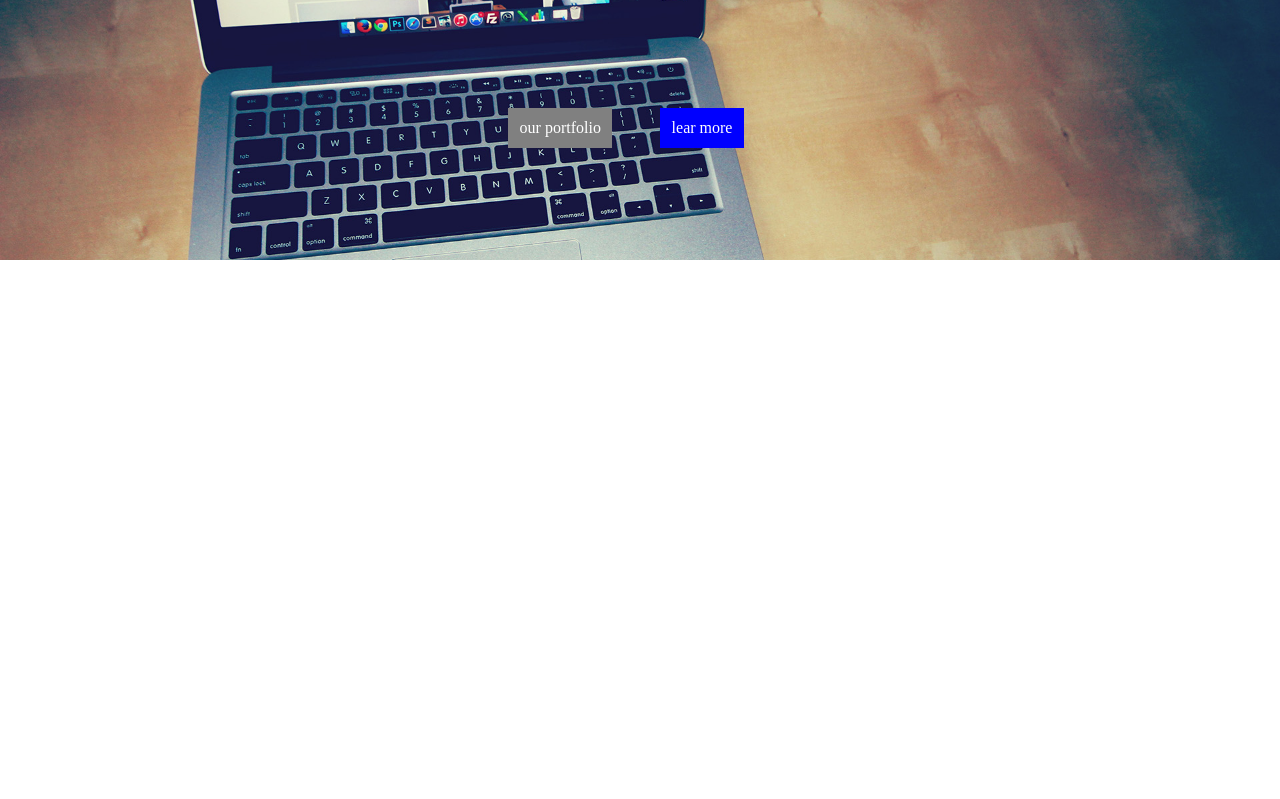
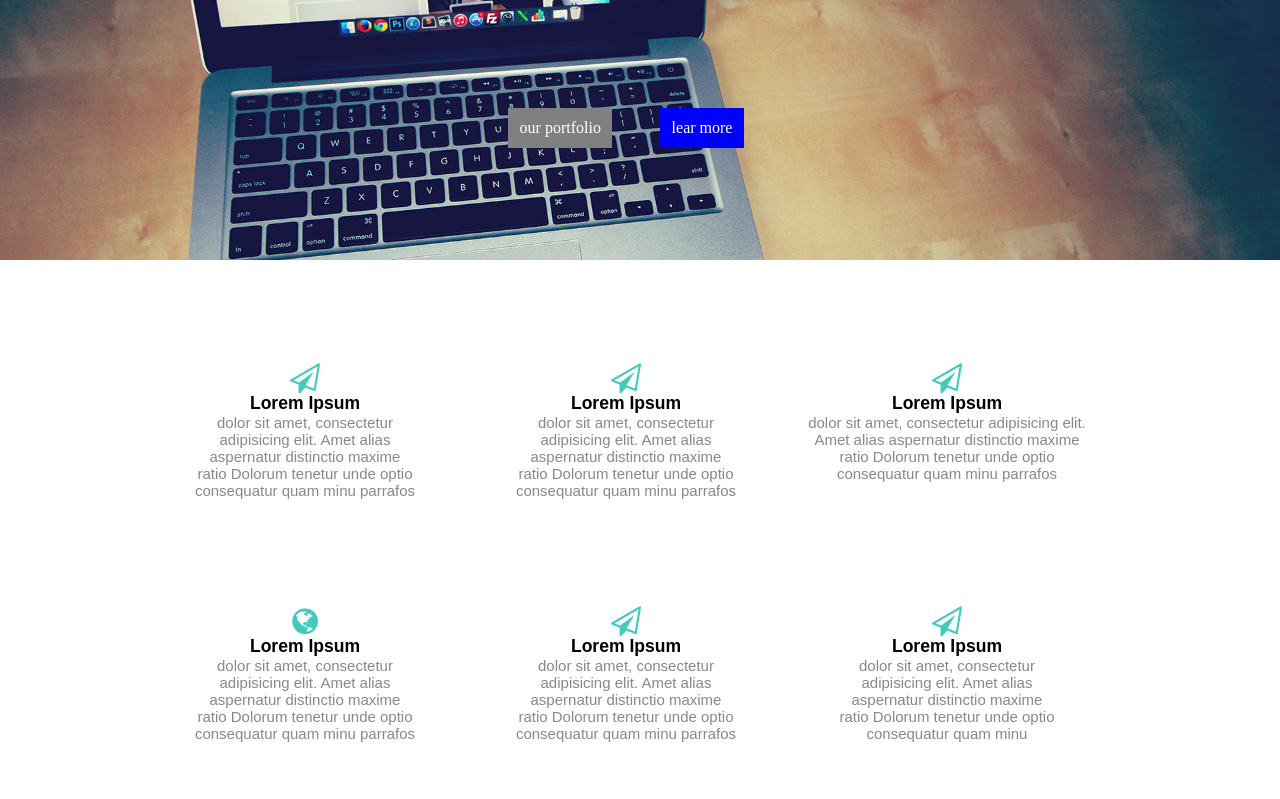
Before and after one commit to sandrafp/primes, a plain HTML site: page index.html in a window 1280 px wide. Shown: the part 366-1165 px from the top of the page. Before the commit the page ends 800 px from the top, so only its background shows below. Drawn offline with Linux system fonts and the light colour scheme; files that its build step writes are made by us from their sources.

Commit message:
segunda parte html by mitzy

```diff
--- a/css/main.css
+++ b/css/main.css
@@ -37,20 +37,32 @@ h1{
 	margin-bottom: 4%;
 }
 
-.out, .lear{
+.out, .lear {
 	display: inline-block;
 	margin-top: 10%;
 	padding: 1%;
 
 }
-.out:hover, .lear:hover{
+.out:hover, .lear:hover {
 	background-color: #0dc0c0;
 }
-.out{
+.out {
 	background-color: gray;
 	margin-right: 4%;
 }
 
-.lear{
+.lear {
 	background-color: blue;
 }
+.parte1 {
+	font-family: Arial;
+	font-size: 15px;
+	padding: 50px;
+}
+.parrafo {
+	padding-left: 50px;
+	padding-right: 50px;
+}
+.fa {
+	color: #40CBBD;
+}
--- a/index.html
+++ b/index.html
@@ -57,9 +57,58 @@
 					</div>
 			</div>
 		</header>
-		<section class="parte1">
-
-
-		</section>
+		<section class="container parte1 text-center">
+    	<div class="row pd-5">
+      		<div class="col-4 parrafo">
+		        <i class="fa fa-paper-plane-o fa-2x"></i>
+		        <h3>Lorem Ipsum</h3>
+		        <p class="text-gray" >
+		         	dolor sit amet, consectetur adipisicing elit. Amet alias aspernatur distinctio maxime ratio
+		          	Dolorum tenetur unde optio consequatur quam minu parrafos
+	      	</div>
+      		<div class="col-4 parrafo">
+		        <i class="fa fa-paper-plane-o fa-2x"></i>
+		        <h3>Lorem Ipsum</h3>
+		        <p class="text-gray">
+		            dolor sit amet, consectetur adipisicing elit. Amet alias aspernatur distinctio maxime ratio
+		          	Dolorum tenetur unde optio consequatur quam minu parrafos
+		        </p>
+		    </div>
+		    <div class="col-4">
+		        <i class="fa fa-paper-plane-o fa-2x"></i>
+		        <h3>Lorem Ipsum</h3>
+		        <p class="text-gray">
+		          	dolor sit amet, consectetur adipisicing elit. Amet alias aspernatur distinctio maxime ratio
+		          	Dolorum tenetur unde optio consequatur quam minu parrafos
+        		</p>
+     		 </div>
+      	</div>
+	    <div class="row pd-5">
+		    <div class="col-4  parrafo">
+		        <i class="fa fa-globe fa-2x"></i>
+		        <h3>Lorem Ipsum</h3>
+		        <p class="text-gray">
+		    	    dolor sit amet, consectetur adipisicing elit. Amet alias aspernatur distinctio maxime ratio
+		          	Dolorum tenetur unde optio consequatur quam minu parrafos
+		        </p>
+		    </div>
+        	<div class="col-4 parrafo">
+	          	<i class="fa fa-paper-plane-o fa-2x"></i>
+	          	<h3>Lorem Ipsum</h3>
+	          	<p class="text-gray">
+	            	dolor sit amet, consectetur adipisicing elit. Amet alias aspernatur distinctio maxime ratio
+		          	Dolorum tenetur unde optio consequatur quam minu parrafos
+	          	</p>
+	        </div>
+	        <div class="col-4 parrafo">
+	          	<i class="fa fa-paper-plane-o fa-2x"></i>
+	         	<h3>Lorem Ipsum</h3>
+	          	<p class="text-gray">
+	            	dolor sit amet, consectetur adipisicing elit. Amet alias aspernatur distinctio maxime ratio
+		          	Dolorum tenetur unde optio consequatur quam minu
+	          	</p>
+	        </div>
+	    </div>
+  	</section>
 	</body>
 </html>
```
